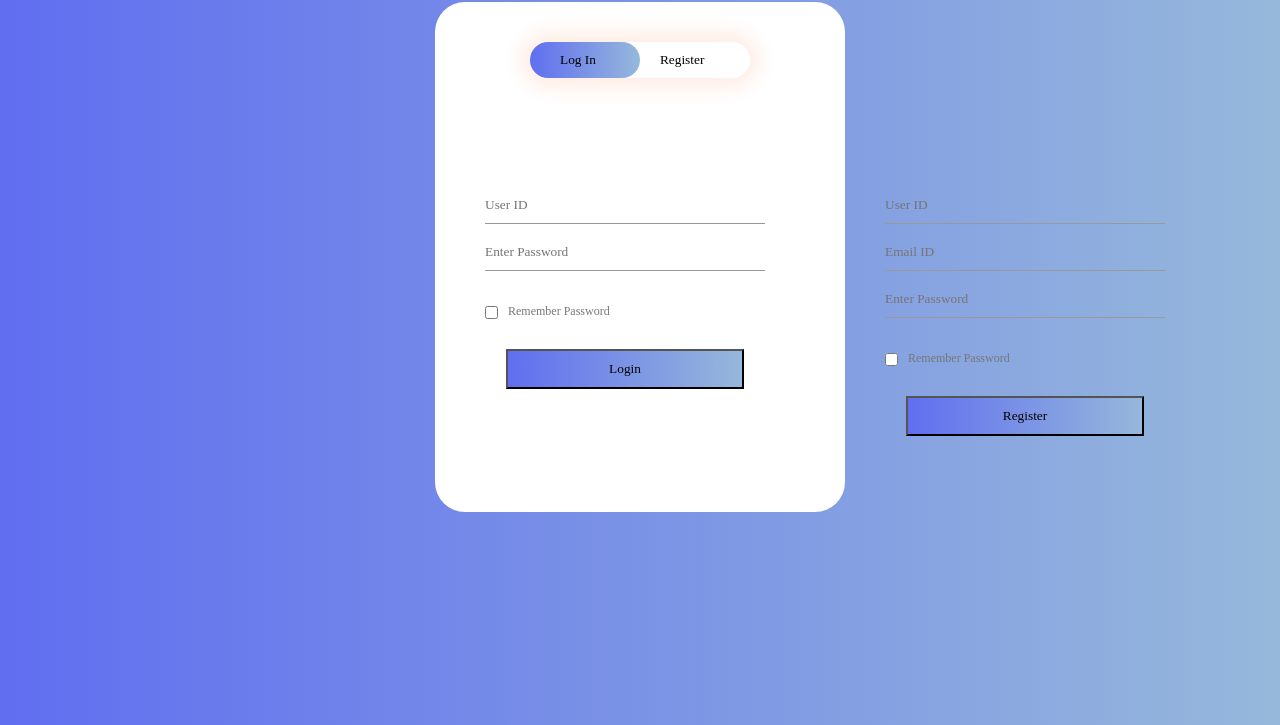
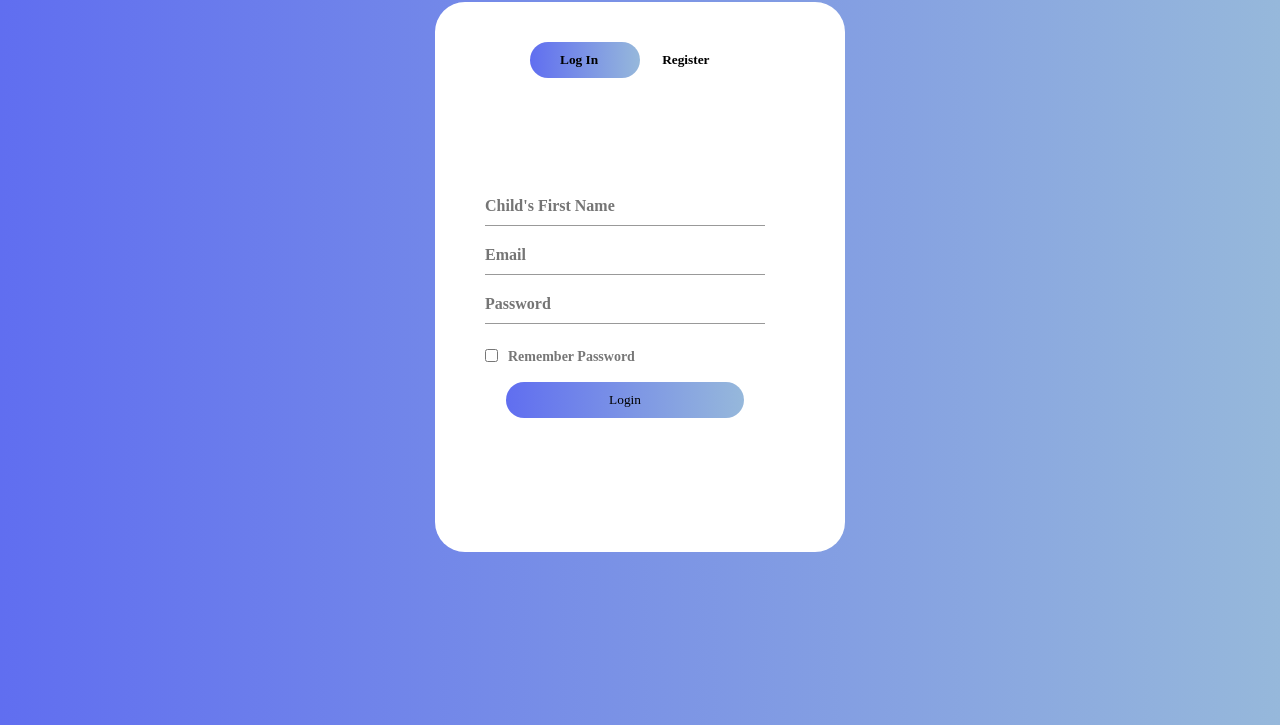
Before and after one commit to jaceybuchner/GOC, a plain HTML site: page logIn.html in a window 1280 px wide. Both pictures are taken after a click on the button "Log In". Shown: the part 147-872 px from the top of the page. Drawn offline with nearby package versions, Linux system fonts and the light colour scheme; a web font is replaced by a local one.

Commit message:
login / submit form fixes

```diff
--- a/css/styles.css
+++ b/css/styles.css
@@ -813,7 +813,7 @@ html, body {height: 100%;}
 
 
     .b3 {
-        background-color: #3299CC;
+        background-color: #8acc25; /*#3299CC;*/
         color: white;
         font-weight: 800;
         border: none;
@@ -1660,19 +1660,19 @@ html, body {height: 100%;}
 
     .formBox {
         width: 400px;
-        height: 500px;
+        height: 540px;
         position: relative;
         margin: 6% auto;
         background-color: white;
         padding: 5px;
         border-radius: 30px;
+        overflow: hidden;
     }
 
     .buttonBox {
         width: 220px;
         margin: 35px auto;
         position: relative;
-        box-shadow: 0 0 20px 9px #ff61241f;
         border-radius: 30px;
     }
 
@@ -1683,6 +1683,7 @@ html, body {height: 100%;}
         border: 0;
         outline: none;
         position: relative;
+        font-weight: 800;
     }
 
     #btn {
@@ -1703,7 +1704,15 @@ html, body {height: 100%;}
         transition: .5s;
     }
 
+
+
+    .inputGroup:last-child {
+        top: 75px;
+    }
+
     .inputField{
+        font-weight: 700;
+        font-size: 16px;
         width: 100%;
         padding: 10px 0;
         margin: 5px 0;
@@ -1722,16 +1731,24 @@ html, body {height: 100%;}
         display: block;
         margin: auto;
         background: linear-gradient(to right, rgb(96, 110, 240), rgb(150, 184, 219));
+        border-radius: 30px;
+        border: white;
+    }
+
+    .submitBtn:hover {
+        transform: scale(1.05);
     }
 
     .check {
-        margin: 30px 10px 30px 0;
+        margin: 20px 10px 20px 0;
+
     }
 
     span {
         color: #777;
-        font-size: 12px;
-        bottom: 70px;
+        font-size: 14px;
+        font-weight: 600;
+        bottom: 53px;
         position: absolute;
     }
 
--- a/js/script.js
+++ b/js/script.js
@@ -17,17 +17,21 @@ $(".buttonGladius").click(() => $(location).attr('href','https://jaceybuchner.gi
 $(".rolesB:first-child").click(() => $(location).attr('href','https://jaceybuchner.github.io/GOC/rolesSpotB.html'));
 
 
+var x = document.getElementById("login");
+var y = document.getElementById("register");
+var z = document.getElementById("btn");
 
-var x = $("#login");
-var y = $("#register");
-var z = $("#btn");
+        function register(){
+            x.style.left = "-400px";
+            y.style.left = "50px";
+            z.style.left = "110px";
+        }
 
-function register() {
-  x.style.left = "-400px";
-  y.style.left = "50px";
-  z.style.left = "50px";
-}
-
+        function login(){
+            x.style.left = "50px";
+            y.style.left = "450px";
+            z.style.left = "0";
+        }
 $(function() {
 
 
--- a/logIn.html
+++ b/logIn.html
@@ -51,16 +51,22 @@
                 <button type="button" class="togButton" onclick="register()">Register</button>
             </div>
             <form id="login" class="inputGroup">
-                <input type="text" class="inputField" placeholder="User ID" required>
-                <input type="text" class="inputField" placeholder="Enter Password" required>
+                <input type="text" class="inputField" placeholder="Child's First Name" required>
+                <input type="text" class="inputField" placeholder="Email" required>
+                <input type="text" class="inputField" placeholder="Password" required>
                 <input type="checkbox" class="check">
                 <span>Remember Password</span>
                 <button type="submit" class="submitBtn">Login</button>
             </form>
             <form id="register" class="inputGroup">
-                <input type="text" class="inputField" placeholder="User ID" required>
-                <input type="email" class="inputField" placeholder="Email ID" required>
-                <input type="text" class="inputField" placeholder="Enter Password" required>
+                <input type="text" class="inputField" placeholder="First Name" required>
+                <input type="text" class="inputField" placeholder="Last Name" required>
+                <input type="email" class="inputField" placeholder="Email" required>
+                <input type="text" class="inputField" placeholder="Phone Number (Optional)">
+                <input type="text" class="inputField" placeholder="Password" required>
+                <input type="text" class="inputField" placeholder="Confirm Password" required>
+                <input type="text" class="inputField" placeholder="Child's First Name" required>
+
                 <input type="checkbox" class="check">
                 <span>Remember Password</span>
                 <button type="submit" class="submitBtn">Register</button>
@@ -68,6 +74,7 @@
         </div>
     </div>
     <script src="js/script.js"></script>
+
 </body>
 
 </html>
```
Also changed, not shown: index.html (+1 -1 lines).
